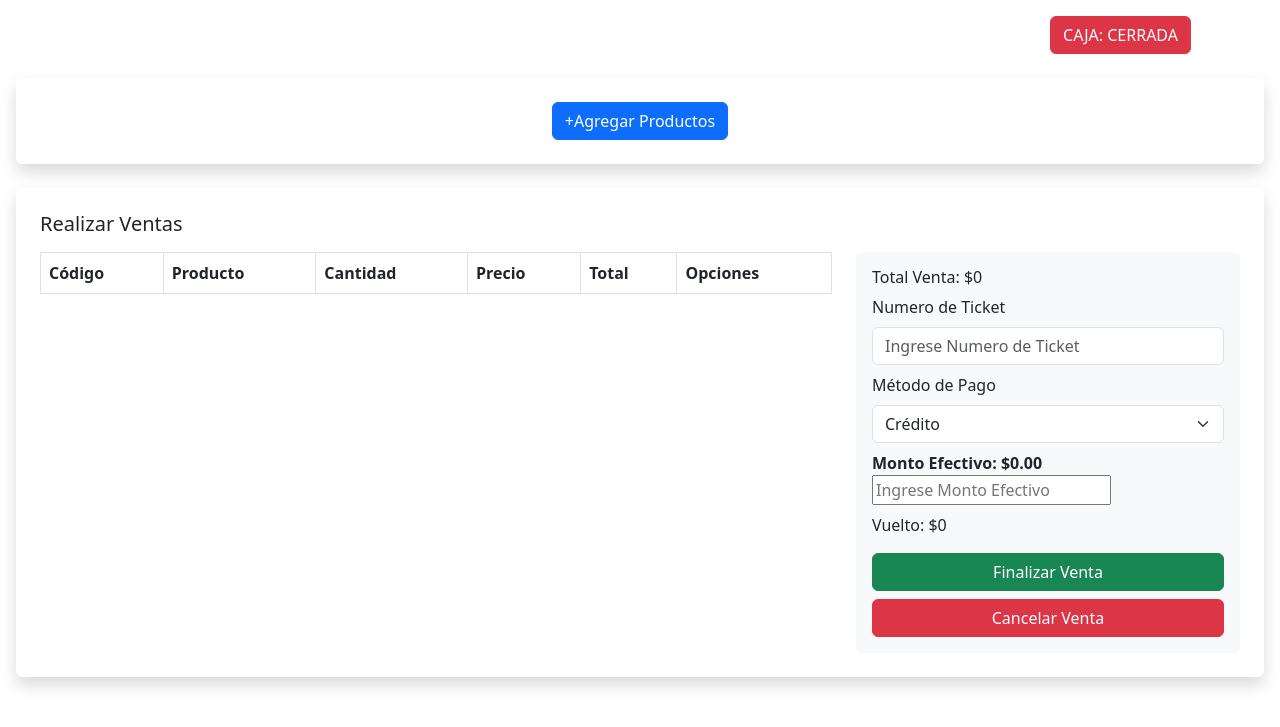
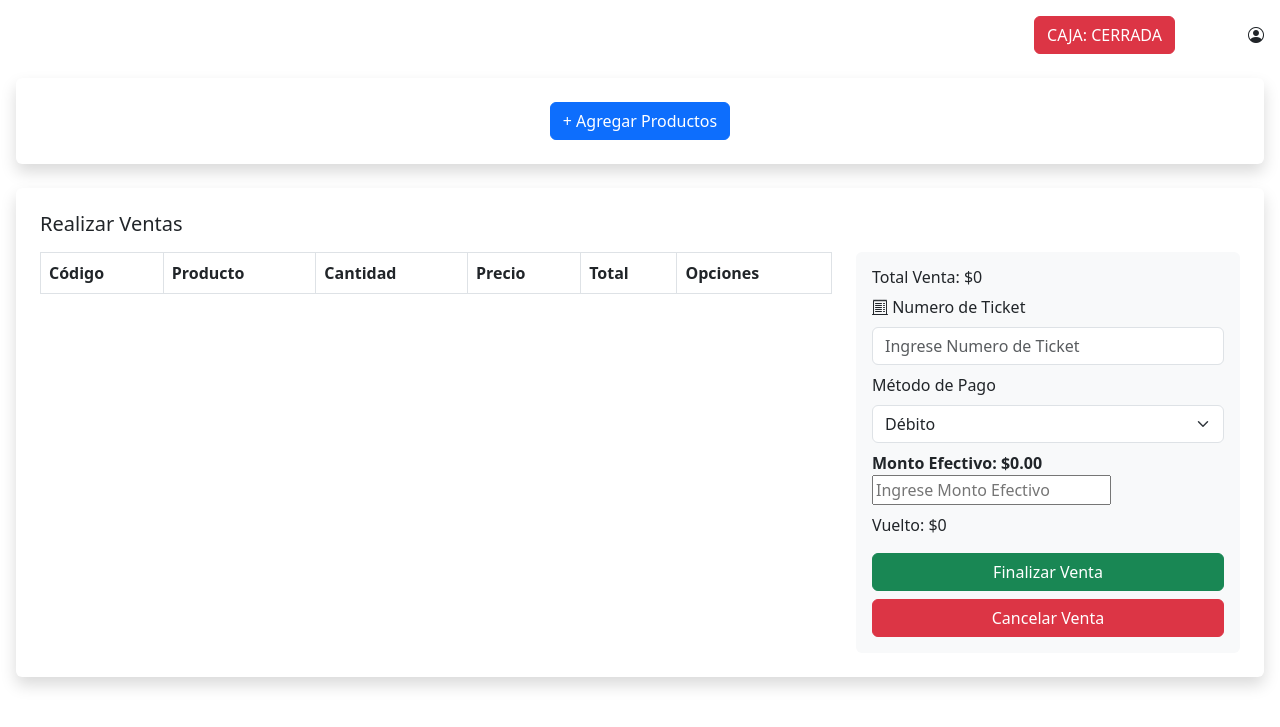
Before and after one commit to CrisCv15/CodeCrafters, a PHP site: page /php/caja/Html.html in a window 1280 px wide. Shown: the top 727 px of the page. Run offline with PHP 8.4, Linux system fonts and the light colour scheme; lists and menus that the app fills with data are empty.

Commit message:
Correcion de Errores

```diff
--- a/php/caja/Html.html
+++ b/php/caja/Html.html
@@ -7,6 +7,7 @@
     <meta name="viewport" content="width=device-width, initial-scale=1.0">
     <title>Gestión de Productos y Ventas</title>
     <link href="https://cdn.jsdelivr.net/npm/bootstrap@5.3.0/dist/css/bootstrap.min.css" rel="stylesheet">
+    <link rel="stylesheet" href="https://cdn.jsdelivr.net/npm/bootstrap-icons@1.11.3/font/bootstrap-icons.min.css">
     <!--<link rel="stylesheet" href="./css/styleVentas.css"-->
 </head>
 
@@ -14,7 +15,7 @@
     <div class="main-content flex-grow-1 p-3">
         <header class="d-flex justify-content-between align-items-center mb-4">
             <div class="store-info">
-                <h4 style="color: white;">Los 4Hermanos</h4>
+                <h4 style="color: white;">Los 4 Hermanos</h4>
             </div>
             <div class="d-flex align-items-center">
                 <button id="toggleCaja" class="btn btn-danger me-3" onclick="toggleCaja()">
@@ -30,7 +31,7 @@
         <section class="bg-white p-4 rounded shadow">
             <div class="text-center">
                 <button type="button" class="btn btn-primary" data-bs-toggle="modal" data-bs-target="#productosModal" onclick="getData()">
-                    +Agregar Productos
+                    + Agregar Productos
                 </button>
             </div>
         </section>
@@ -131,13 +132,13 @@
 
                             <input type="hidden" name="productos[]" id="productosInput">
                             <div class="mb-2">
+                                <i class="bi bi-receipt-cutoff"></i>
                                 <label class="form-label">Numero de Ticket</label>
                                 <input type="number" class="form-control" name="nroTicket" id="nroTicket" placeholder="Ingrese Numero de Ticket" required>
                             </div>
                             <div class="mb-2">
                                 <label class="form-label">Método de Pago</label>
                                 <select class="form-select" name="formaPago" id="formaPago" required>
-                                    <option>Crédito</option>
                                     <option>Débito</option>
                                     <option>Efectivo</option>
                                 </select>
--- a/php/inicio/inicio.php
+++ b/php/inicio/inicio.php
@@ -20,7 +20,7 @@ if (!isset($_SESSION['usr'])) {
 </head>
 <body>
     <div class="contenedor-bienvenida">
-    <h1>Los4Hermanos</h1>
+    <h1>Los 4 Hermanos</h1>
         <h1>¡Bienvenido, Admin!</h1>
         <p>Nos alegra verte de nuevo. Puedes gestionar productos, ventas, caja y estadísticas.</p>
 
```
